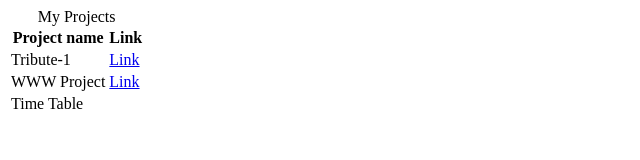
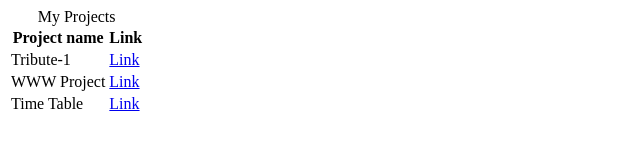
Before and after one commit to prasad-bigdp/HTML9, a plain HTML site: page index.html in a window 1280 px wide. Shown: the full height of the page, 0-640 px from the left. Drawn offline with Linux system fonts and the light colour scheme.

Commit message:
update time table

```diff
--- a/index.html
+++ b/index.html
@@ -22,7 +22,7 @@
         </tr>
         <tr>
             <td>Time Table</td>
-            <td> <a href="./HTML/Code/Time table/index.html"></a></td>
+            <td> <a href="./HTML/Code/Time table/index.html">Link</a></td>
         </tr>
     </table>
 </body>
```
